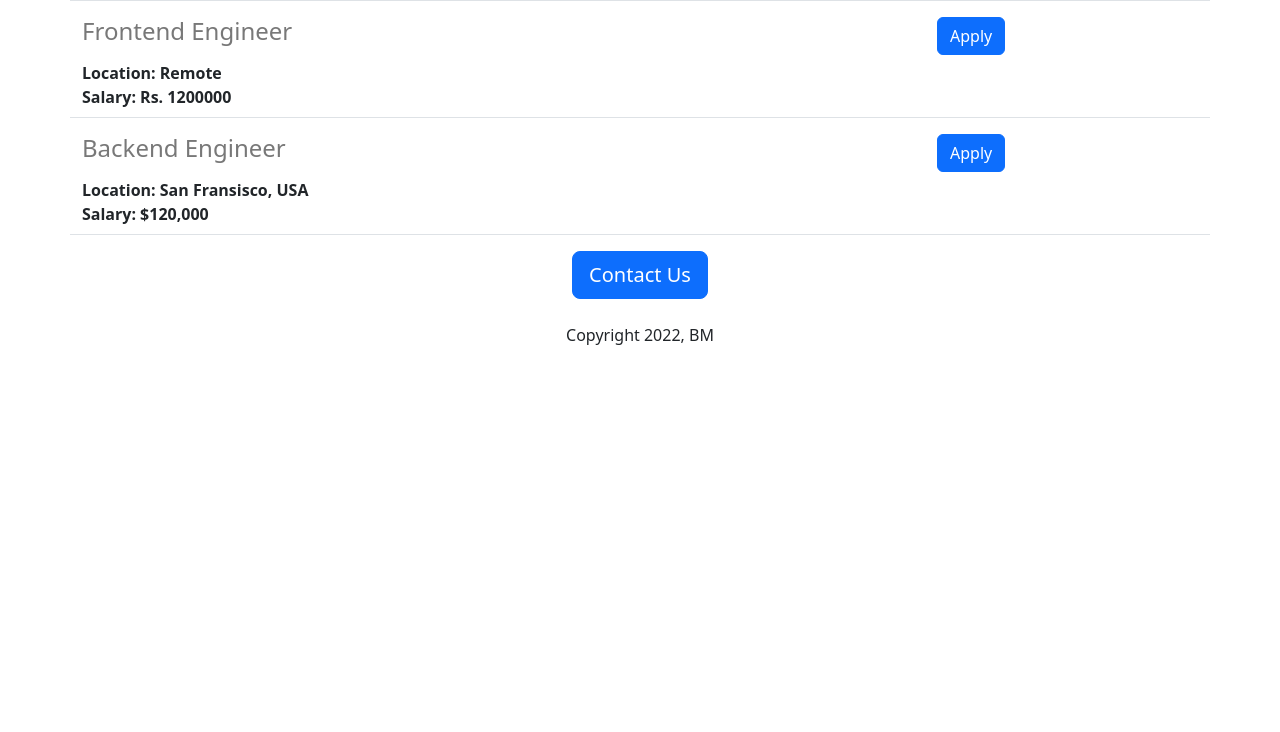
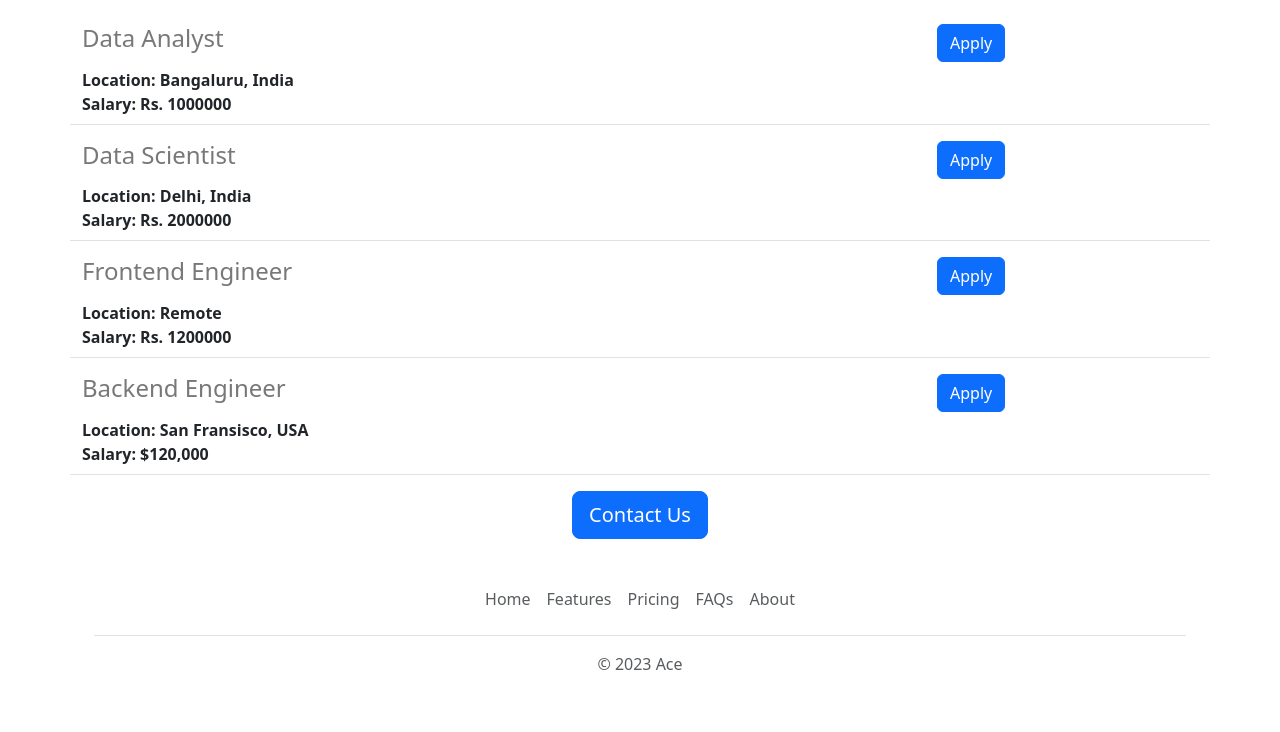
Before and after one commit to Bruteforcemaster/Dummy-YT-site, a Flask app: page / in a window 1280 px wide. Shown: the part 925-1657 px from the top of the page. Before the commit the page ends 1270 px from the top, so only its background shows below. Run offline with Flask 2, Linux system fonts and the light colour scheme.

Commit message:
Some small updates

```diff
--- /dev/null
+++ b/templates/footer.html
@@ -0,0 +1,12 @@
+<div class="container">
+  <footer class="py-3 my-4">
+    <ul class="nav justify-content-center border-bottom pb-3 mb-3">
+      <li class="nav-item"><a href="#" class="nav-link px-2 text-muted">Home</a></li>
+      <li class="nav-item"><a href="#" class="nav-link px-2 text-muted">Features</a></li>
+      <li class="nav-item"><a href="#" class="nav-link px-2 text-muted">Pricing</a></li>
+      <li class="nav-item"><a href="#" class="nav-link px-2 text-muted">FAQs</a></li>
+      <li class="nav-item"><a href="#" class="nav-link px-2 text-muted">About</a></li>
+    </ul>
+    <p class="text-center text-muted">&copy; 2023 Ace</p>
+  </footer>
+</div>
--- a/templates/home.html
+++ b/templates/home.html
@@ -11,15 +11,26 @@
         width: 100%;
         height: 360px;
         object-fit: cover;
+        padding-bottom:16px;
       }
     </style>
   </head>
   <body>
+    {% include 'nav.html' %}
+    <img class="img-fluid" id="banner" src="https://dummy-yt-site-1.soumyabera.repl.co/static/bg_1.jpg">
     <div class="container">
       <h1 class="text-center mt-2 mb-4">Ace Your Carrier</h1>
-      <img class="img-fluid" id="banner" src="https://dummy-yt-site-1.soumyabera.repl.co/static/bg_1.jpg">
+
       <h2 class="text-center mt-2 mb-4">About Us</h2>
-      <p class="lead">Lorem ipsum dolor sit amet, consectetur adipiscing elit, sed do eiusmod tempor incididunt ut labore et dolore magna aliqua. Ut enim ad minim veniam, quis nostrud exercitation ullamco laboris nisi ut aliquip ex ea commodo consequat. Duis aute irure dolor in reprehenderit in voluptate velit esse cillum dolore eu fugiat nulla pariatur. Excepteur sint occaecat cupidatat non proident, sunt in culpa qui officia deserunt mollit anim id est laborum.</p>
+      <div class="row" style="margin: bottom 16px;">
+        <div class="col-md-6">
+          <p class="lead">Lorem ipsum dolor sit amet, consectetur adipiscing elit, sed do eiusmod tempor incididunt ut labore et dolore magna aliqua. Ut enim ad minim veniam, quis nostrud exercitation ullamco laboris nisi ut aliquip ex ea commodo consequat. Duis aute irure dolor in reprehenderit in voluptate velit esse cillum dolore eu fugiat nulla pariatur. Excepteur sint occaecat cupidatat non proident, sunt in culpa qui officia deserunt mollit anim id est laborum.
+          </p>
+        </div>
+        <div class="d-none d-md-block col-6">
+          <img src="/static/people.jpg" style="height:320px;border-radius=4px;">
+        </div>
+      </div>
       <h2 class="text-center mt-2 mb-4">Open Positions</h2>
       <div>
         {%for job in jobs%}
@@ -27,9 +38,7 @@
         {%endfor%}
       </div>
       <div class="text-center">
-        <button class="btn btn-primary btn-lg">Contact Us</button>
-      </div>
-      <p class="text-center mt-4">Copyright 2022, BM</p>
-    </div>
+        <a href="mailto:sbsbs2002@gmail.com?subject=Query%20about%20job%20opening&body=My%20Name%3A%20%3CEnter%20your%20name%3E%0D%0AMy%20Resume%20link%3A%20%3Cresume%20link%3E%0D%0A" class="btn btn-primary btn-lg">Contact Us</a>
+    {% include 'footer.html' %}
   </body>
 </html>
--- a/templates/jobitem.html
+++ b/templates/jobitem.html
@@ -8,6 +8,6 @@
     {%endif%}
   </div>
   <div class="col-3">
-    <button class="btn btn-primary" type="submit">Apply</button>
+    <a href="mailto:sbsbs2002@gmail.com?subject=Query%20about%20job%20opening&body=My%20Name%3A%20%3CEnter%20your%20name%3E%0D%0AMy%20Resume%20link%3A%20%3Cresume%20link%3E%0D%0A" class="btn btn-primary" type="submit">Apply</a>
   </div>
 </div>
--- /dev/null
+++ b/templates/nav.html
@@ -0,0 +1,11 @@
+<nav class="navbar bg-body-tertiary shadow-sm fixed-top">
+  <div class="container-fluid">
+    <a class="navbar-brand" href="#">
+      <img src="/static/logo.svg" alt="Logo" width="30" height="24" class="d-inline-block align-text-top">
+      Career
+    </a>
+  </div>
+</nav>
+<div style="height: 56px;">
+
+</div>
```
Also changed, not shown: static/logo.svg (added), 1 other file.
